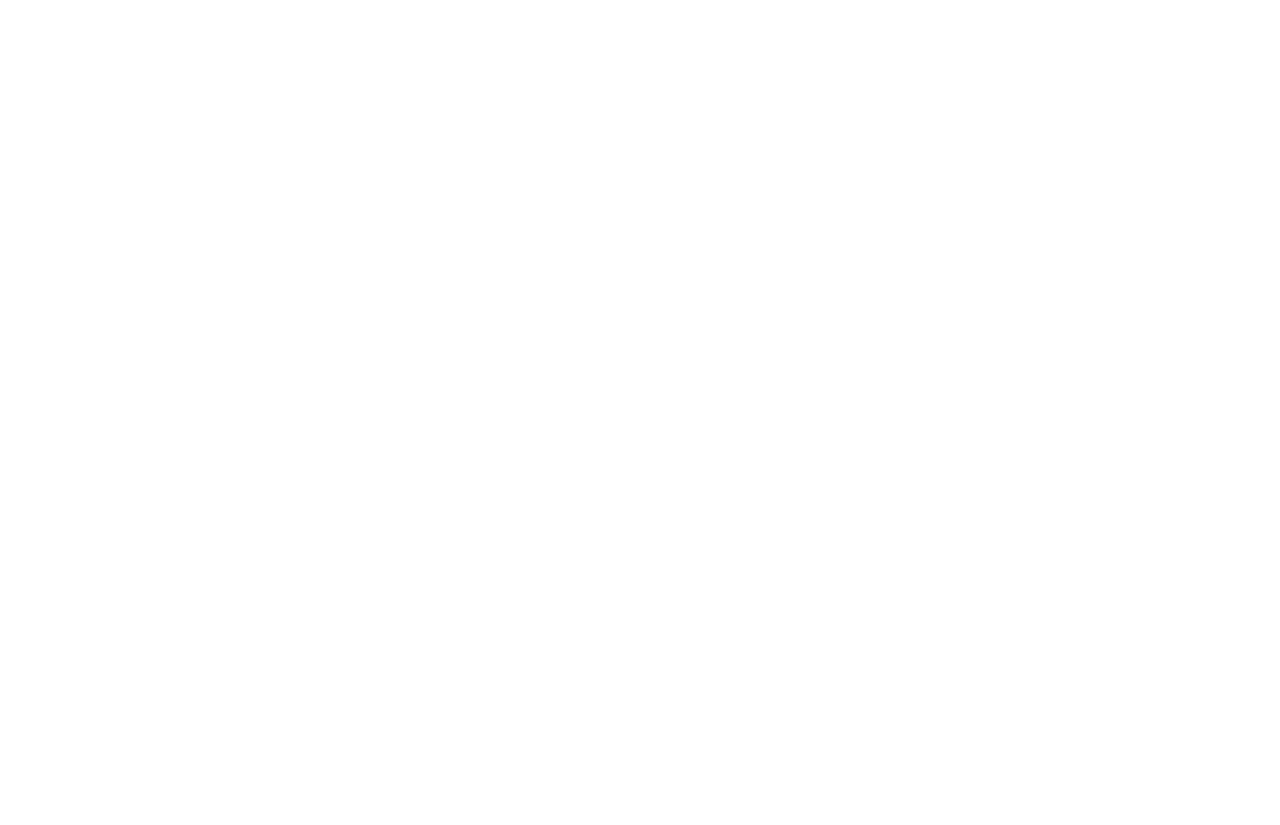
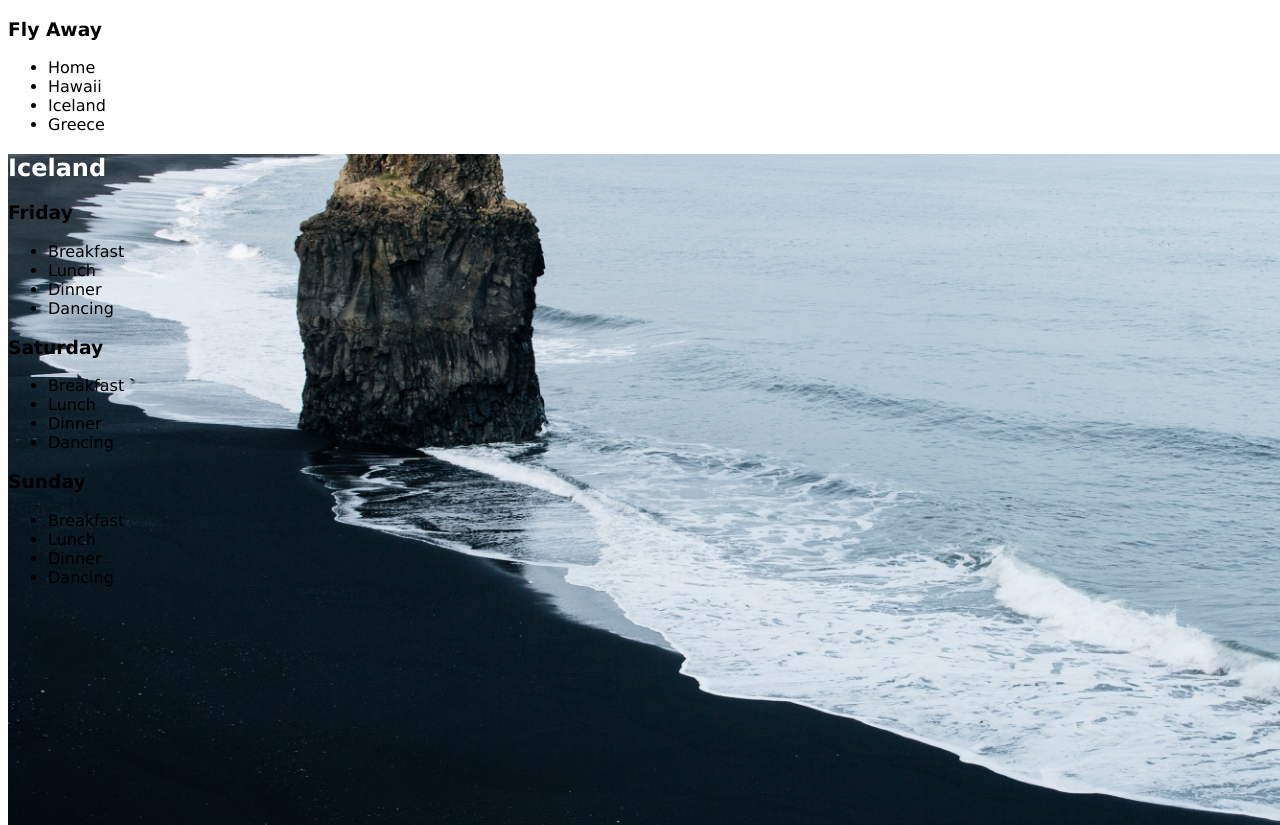
Before and after one commit to rjtbansal/MyTravelSite, a plain HTML site: page pages/iceland.html in a window 1280 px wide. Shown: the top 825 px of the page. Before the commit the page ends 800 px from the top, so only its background shows below. Drawn offline with Linux system fonts and the light colour scheme.

Commit message:
Added structure for iceland page and some updates to hawaii

```diff
--- /dev/null
+++ b/css/destination.css
@@ -0,0 +1,15 @@
+.hawaii-background{
+    background: url(../assets/hawaii.jpg) left 10% bottom 45%/cover no-repeat border-box;
+}
+
+.destination-background__title{
+    color: white;
+}
+
+.iceland-background{
+    background: url(../assets/iceland.jpg) left 10% bottom 45%/cover no-repeat border-box;
+}
+
+.destination-background__height{
+    height: 50rem;
+}
--- a/pages/hawaii.html
+++ b/pages/hawaii.html
@@ -6,7 +6,7 @@
     <meta http-equiv="X-UA-Compatible" content="ie=edge">
     <title>MyTravelSite - Hawaii</title>
     <link rel="stylesheet" href="../css/styles.css">
-    <link rel="stylesheet" href="../css/hawaii.css">
+    <link rel="stylesheet" href="../css/destination.css">
 </head>
 <body>
     <header class="header">
@@ -29,8 +29,8 @@
         </nav>
     </header>
     <main class="main">
-        <section class="hawaii-background">
-            <h1 class="hawaii-background__title">Hawaii</h1>
+        <section class="hawaii-background destination-background__height">
+            <h1 class="destination-background__title">Hawaii</h1>
             <section class="schedules">
                 <section class="schedule">
                     <h3>Friday</h3>
--- a/pages/iceland.html
+++ b/pages/iceland.html
@@ -0,0 +1,93 @@
+<!DOCTYPE html>
+<html lang="en">
+<head>
+    <meta charset="UTF-8">
+    <meta name="viewport" content="width=device-width, initial-scale=1.0">
+    <meta http-equiv="X-UA-Compatible" content="ie=edge">
+    <title>MyTravelSite - Iceland</title>
+    <link rel="stylesheet" href="../css/styles.css">
+    <link rel="stylesheet" href="../css/destination.css">
+</head>
+<body>
+    <header class="header">
+        <h3 class="header__title">Fly Away</h3>
+        <nav class="header-nav">
+            <ul class="header-nav-list">
+                <li class="header-nav-list__item">
+                    Home
+                </li>
+                <li class="header-nav-list__item">
+                    Hawaii
+                </li>
+                <li class="header-nav-list__item">
+                    Iceland
+                </li>
+                <li class="header-nav-list__item">
+                    Greece
+                </li>
+            </ul>
+        </nav>
+    </header>
+    <main class="main">
+        <section class="iceland-background destination-background__height">
+            <h1 class="destination-background__title">Iceland</h1>
+            <section class="schedules">
+                <section class="schedule">
+                    <h3>Friday</h3>
+                    <ul>
+                        <li>
+                            Breakfast
+                        </li>
+                        <li>
+
+                            Lunch
+                        </li>
+                        <li>
+                            Dinner
+                        </li>
+                        <li>
+                            Dancing
+                        </li>
+                    </ul>
+                </section>
+                <section class="schedule">
+                    <h3>Saturday</h3>
+                    <ul>
+                        <li>
+                            Breakfast
+                        </li>
+                        <li>
+
+                            Lunch
+                        </li>
+                        <li>
+                            Dinner
+                        </li>
+                        <li>
+                            Dancing
+                        </li>
+                    </ul>
+                </section>
+                <section class="schedule">
+                    <h3>Sunday</h3>
+                    <ul>
+                        <li>
+                            Breakfast
+                        </li>
+                        <li>
+
+                            Lunch
+                        </li>
+                        <li>
+                            Dinner
+                        </li>
+                        <li>
+                            Dancing
+                        </li>
+                    </ul>
+                </section>
+            </section>
+        </section>
+    </main>
+</body>
+</html>
```
Also changed, not shown: css/hawaii.css (deleted, +0 -8 lines).
